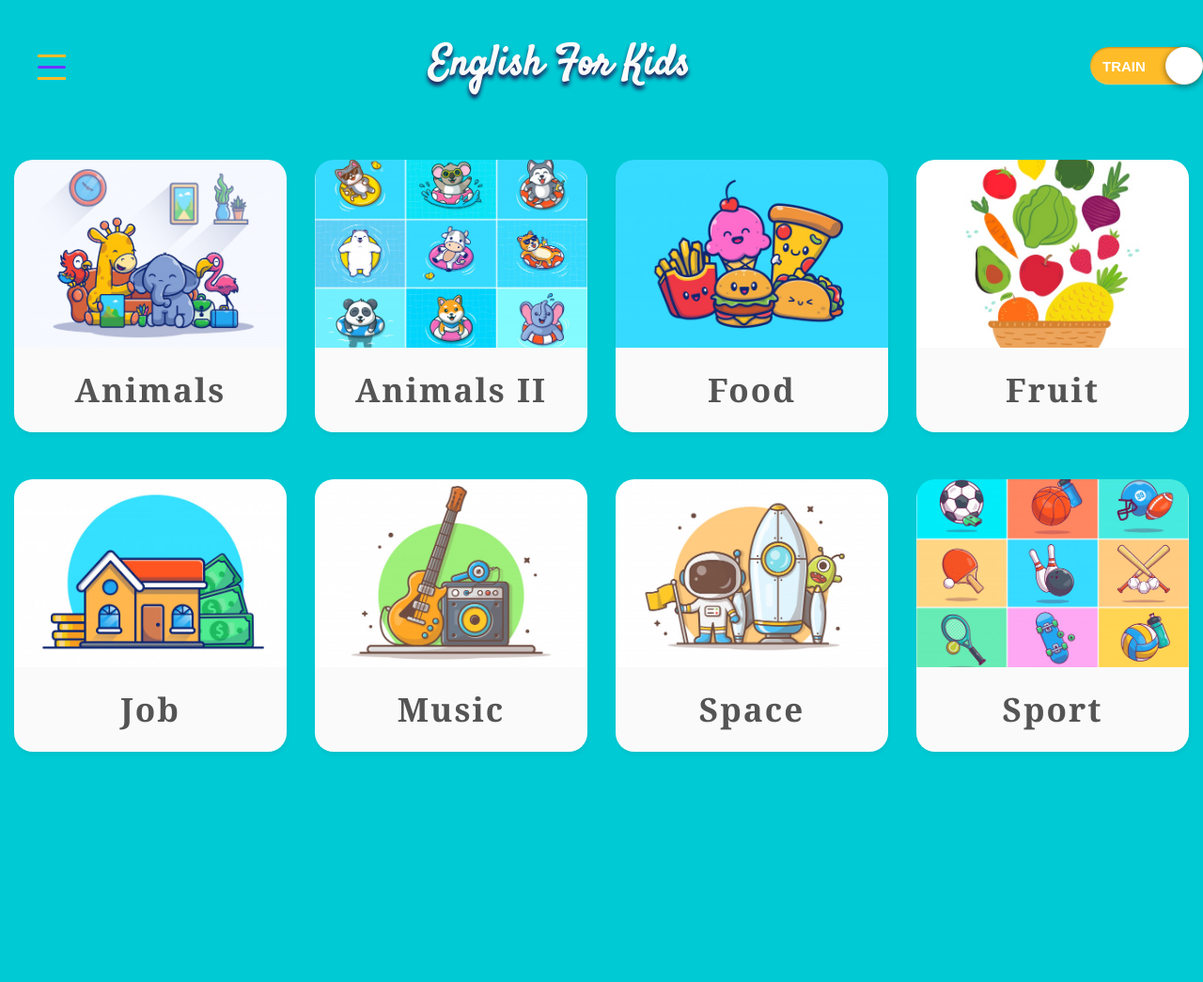
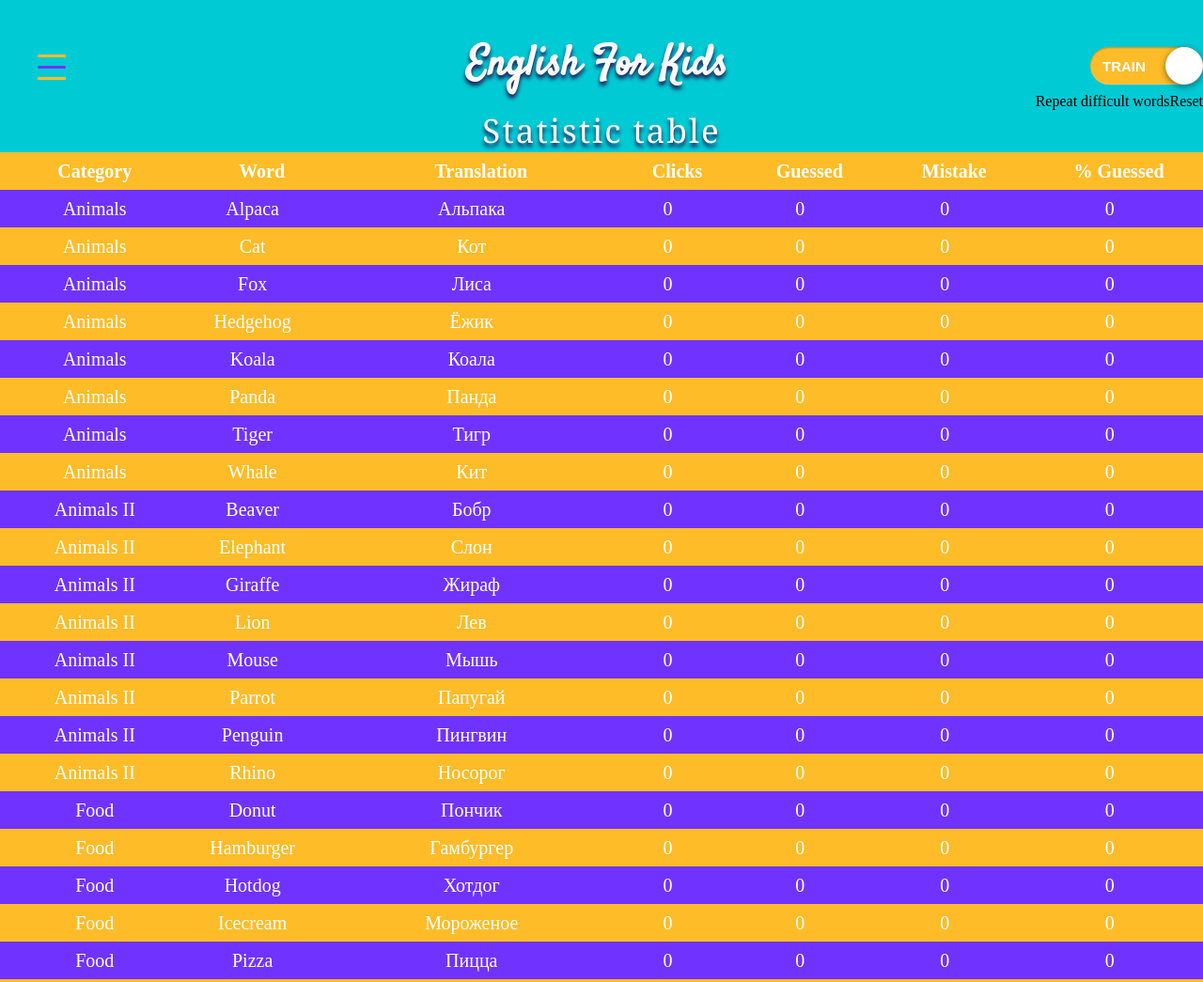
Before and after one commit to f19m/js-learn, a website built with webpack: page english-for-kids/src/index.html in a window 1280 px wide. Shown: the top 1045 px of the page at 94% size. Before the commit the page ends 850 px from the top, so only its background shows below. Built offline with nearby package versions, Linux system fonts and the light colour scheme.

Commit message:
feat: add score table and table sort

```diff
--- /dev/null
+++ b/english-for-kids/src/app/data/statTable.json
@@ -0,0 +1,44 @@
+[
+    {
+        "name": "Category",
+        "code": "category",
+        "isVisible": "true"
+    },
+
+    {
+        "name": "Word",
+        "code": "word",
+        "isVisible": "true"
+    },
+    {
+        "name": "Code",
+        "code": "Code",
+        "isVisible": "false"
+    },
+    {
+        "name": "Translation",
+        "code": "translate",
+        "isVisible": "true"
+    },
+
+    {
+        "name": "Clicks",
+        "code": "train",
+        "isVisible": "true"
+    },
+    {
+        "name": "Guessed",
+        "code": "guessed",
+        "isVisible": "true"
+    },
+    {
+        "name": "Mistake",
+        "code": "unGuessed",
+        "isVisible": "true"
+    },
+    {
+        "name": "% Guessed",
+        "code": "prc",
+        "isVisible": "true"
+    }
+]
--- a/english-for-kids/src/app/modules/categories/categories.js
+++ b/english-for-kids/src/app/modules/categories/categories.js
@@ -13,7 +13,7 @@ export default class Categories {
     this.initMainPage(data);
     this.initOtherPages(data);
 
-    this.mainElem = create('section', 'game', null, null, ['isMainPage', 'true']);
+    this.mainElem = create('section', 'game game-inactive', null, null, ['isMainPage', 'true']);
 
     this.content = create('div', 'cards__content', null,
       create('div', 'cards__wrapper', null,
--- a/english-for-kids/src/app/modules/categories/categories.sass
+++ b/english-for-kids/src/app/modules/categories/categories.sass
@@ -23,3 +23,6 @@ $card-transition-time: 0.5s
         +flex-algin-justify(center, center)
         flex-wrap: wrap
         transition: 0.5s ease
+
+.game-inactive
+    display: none
--- a/english-for-kids/src/app/modules/header/header.sass
+++ b/english-for-kids/src/app/modules/header/header.sass
@@ -21,6 +21,7 @@ $line-toggle-width: 3rem
         text-shadow: 0 0.4rem 0.4rem $happy-color-dark
         cursor: pointer
         transition: 0.4s ease-in-out
+        margin-left: 8rem
         &:hover
             text-shadow: 13px 15px 14px rgba(0, 0, 0, 0.35)
             //0 1.2rem 1.2rem $happy-color-dark
--- a/english-for-kids/src/app/modules/statistic/statistic.js
+++ b/english-for-kids/src/app/modules/statistic/statistic.js
@@ -1,14 +1,144 @@
+import './statistic.sass';
+
 import utils from '../../utils/utils';
 
 export default class Statistic {
   constructor(data) {
     const saveData = utils.storage.get('f19m-efk-data', null);
-    this.data = saveData || this.preareData(data);
+    this.data = saveData;
+    if (!saveData) this.preareData(data);
+
+    const req = new XMLHttpRequest();
+    req.open('GET', './data/statTable.json');
+    req.onload = () => {
+      const headerData = JSON.parse(req.response);
+      this.headerInit(headerData);
+      this.generageLayout();
+    };
+    req.send();
 
     return this;
   }
 
   preareData(data) {
-    const tmpArr = data.pages.categories;
+    const grpArr = data.pages.categories;
+    this.data = [];
+
+    grpArr.forEach((grp) => {
+      const grpName = grp.name;
+      grp.words.forEach((word) => {
+        const dataObj = {};
+        dataObj.id = this.data.length + 1;
+        dataObj.category = grpName;
+        dataObj.word = word.name;
+        dataObj.code = dataObj.word.toLowerCase();
+        dataObj.translate = word.translate;
+        dataObj.train = 0;
+        dataObj.guessed = 0;
+        dataObj.unGuessed = 0;
+        dataObj.prc = 0;
+
+        this.data.push(dataObj);
+      });
+    });
+  }
+
+  headerInit(headerData) {
+    this.header = headerData.map((obj) => {
+      const tmpObj = obj;
+      tmpObj.isOrdered = false;
+      tmpObj.isUpOrder = true;
+      tmpObj.isVisible = obj.isVisible === 'true';
+      return tmpObj;
+    });
+  }
+
+  generageLayout() {
+    this.cells = [];
+
+    this.mainElem = utils.create('section', 'stat', null, null);
+
+    const header = utils.create('div', 'stat__header', null, this.mainElem);
+    this.repeatBtn = utils.create('div', 'stat__repeat stat__btn', 'Repeat difficult words', header);
+    this.resetBtn = utils.create('div', 'stat__reset stat__btn', 'Reset', header);
+
+    this.generageTableLayout();
+
+    document.body.appendChild(this.mainElem);
+  }
+
+  generageTableLayout() {
+    this.table = utils.create('table', 'stat__table table',
+      utils.create('caption', 'table__caption', 'Statistic table', null),
+      utils.create('div', 'stat__wrapper', null, this.mainElem));
+
+    const firstRow = utils.create('tr', 'table__tr', null, this.table);
+    this.header.forEach((headerObj) => {
+      if (headerObj.isVisible) {
+        const header = utils.create('th', 'table__th',
+          utils.create('div', 'th-wrapper',
+            [
+              utils.create('span', null, `${headerObj.name}`),
+              utils.create('i', 'material-icons table__order', 'arrow_drop_up'),
+            ]),
+          firstRow, ['colcode', headerObj.code]);
+        header.addEventListener('click', (evt) => { this.sortHandler(evt); });
+        headerObj.elem = header;
+      }
+    });
+
+    this.updateTableCells();
+  }
+
+  updateTableCells() {
+    const cells = [];
+    const fragment = document.createDocumentFragment();
+    this.data.forEach((dataElem) => {
+      const row = utils.create('tr', 'table__tr', null, fragment, ['rowcode', dataElem.code]);
+      this.header.forEach((headerElem) => {
+        if (headerElem.isVisible) {
+          const cell = utils.create('td', 'table__td', `${dataElem[headerElem.code]}`, row, ['colcode', headerElem.code]);
+          cells.push(cell);
+        }
+      });
+    });
+
+    this.cells.map((el) => el.remove());
+    this.cells = [...cells];
+    this.table.appendChild(fragment);
+  }
+
+  sortHandler(evt) {
+    const headerCol = evt.target.closest('.table__th');
+    const headerObj = this.header.find((hObj) => hObj.code === headerCol.dataset.colcode);
+
+    this.header.map((hObj) => {
+      const tmpObj = hObj;
+      tmpObj.isOrdered = false;
+      if (tmpObj.elem
+        && tmpObj.elem.dataset
+        && tmpObj.elem.dataset.order) delete tmpObj.elem.dataset.order;
+      return tmpObj;
+    });
+
+    headerObj.isOrdered = true;
+    headerObj.isUpOrder = !headerObj.isUpOrder;
+
+    const comparator = (colObjA, colObjB, headerCell) => {
+      const sortyedCol = headerObj.code;
+
+      if (colObjA[sortyedCol] > colObjB[sortyedCol]) {
+        return (headerCell.isUpOrder) ? 1 : -1;
+      }
+      if (colObjA[sortyedCol] < colObjB[sortyedCol]) {
+        return (headerCell.isUpOrder) ? -1 : 1;
+      }
+      // a должно быть равным b
+      return 0;
+    };
+
+    headerObj.elem.dataset.order = headerObj.isUpOrder ? 'up' : 'down';
+    this.data.sort((a, b) => comparator(a, b, headerObj));
+    this.updateTableCells();
   }
 }
--- a/english-for-kids/src/app/modules/statistic/statistic.sass
+++ b/english-for-kids/src/app/modules/statistic/statistic.sass
@@ -1 +1,55 @@
-$var: #F1CDB3
+@import '../../var.sass'
+
+
+
+.stat
+    +main-block
+    +flex-direction-algin-justify(column, space-between, inherit)
+    &__header
+        +flex-direction-algin-justify(row, center, end)
+    &__table
+        width: 100%
+
+
+.table
+    border-spacing: 0
+    color: $color-light-xl
+    &__caption
+        +h3
+        color: $color-light-xl
+        text-shadow: 0 0.4rem 0.4rem $happy-color-dark
+    &__tr
+        background-color: #FFBC29
+    &__tr:nth-child(2n + 1)
+        background-color: #7033FF
+    &__th
+        padding-left: 2rem
+        text-align: start
+        cursor: pointer
+        &:hover
+            text-shadow: 0 0.4rem 0.4rem $happy-color-dark
+    &__td, &__th
+        height: 4rem
+        font-size: 2rem
+        font-style: normal
+        text-align: center
+        vertical-align: middle
+    &__td:first-child, &__th:first-child
+        padding-left: 2rem
+    &__order
+        transition: 0.4s ease-in-out
+        display: none
+
+
+.th-wrapper
+    +flex-direction-algin-justify(row, center, center)
+.order-wrapper
+    +flex-direction-algin-justify(column, center, center)
+
+.table__th[data-order="up"], .table__th[data-order="down"]
+    .table__order
+        display: block
+
+.table__th[data-order="down"]
+    .table__order
+        transform: rotate(180deg)
--- a/english-for-kids/webpack.config.js
+++ b/english-for-kids/webpack.config.js
@@ -36,7 +36,7 @@ module.exports = {
           { from: path.join(SRC_DIRECTORY, 'app/bootstrap.min.css'), to: path.join(ROOT_DIRECTORY, 'dst') },
           { from: path.join(SRC_DIRECTORY, 'app/reset.css'), to: path.join(ROOT_DIRECTORY, 'dst') },
           { from: path.join(SRC_DIRECTORY, 'assets'), to: path.join(ROOT_DIRECTORY, 'dst/assets') },
-          { from: path.join(SRC_DIRECTORY, 'app/data/model.json'), to: path.join(ROOT_DIRECTORY, 'dst/data') },
+          { from: path.join(SRC_DIRECTORY, 'app/data'), to: path.join(ROOT_DIRECTORY, 'dst/data') },
         ],
       },
     ),
```
Also changed, not shown: english-for-kids/src/app/modules/main.sass (line endings or trailing spaces).
